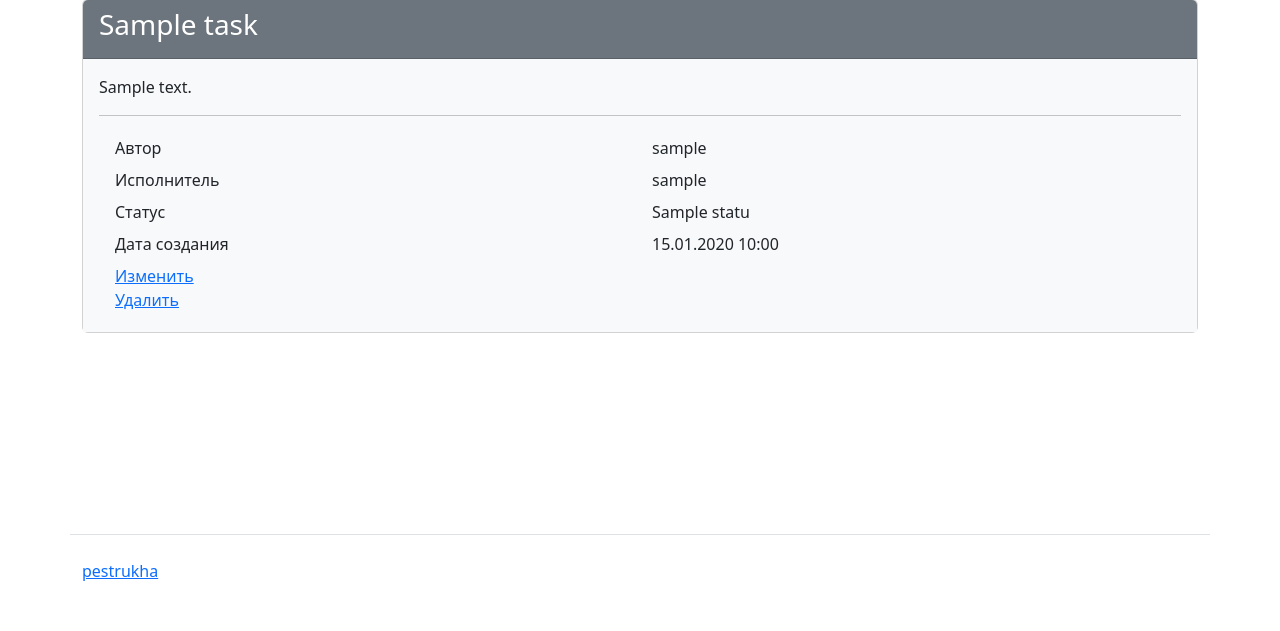
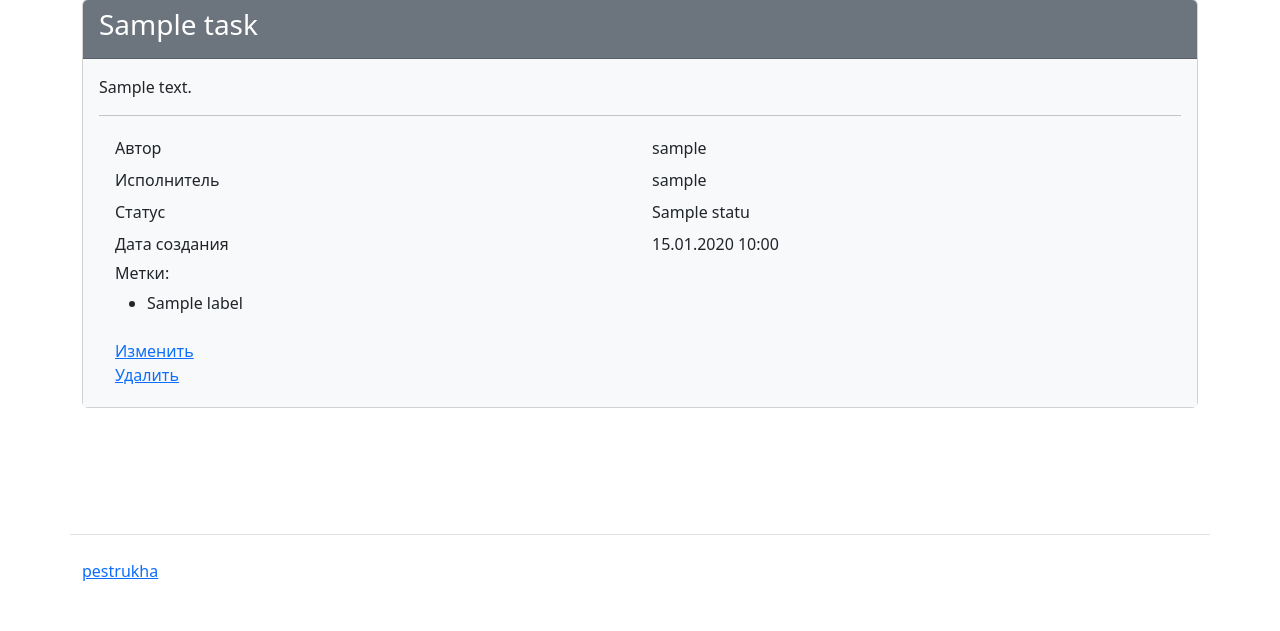
Before and after one commit to pestrukha/python-project-52, a Django app: page /tasks/1/ in a window 1280 px wide. Shown: the part 169-800 px from the top of the page. Run offline with Django 5.2, Linux system fonts and the light colour scheme; a user stored in the database is signed in; tables that the repository leaves empty hold one stand-in row (values such as "Sample post"); some libraries are stand-ins or nearby versions.

Commit message:
add TaskLabelDependence

```diff
--- a/task_manager/tasks/forms.py
+++ b/task_manager/tasks/forms.py
@@ -6,4 +6,4 @@ class TaskForm(forms.ModelForm):
 
     class Meta:
         model = Task
-        fields = ('name', 'description', 'status', 'executor')
+        fields = ('name', 'description', 'status', 'executor', 'labels')
--- a/task_manager/tasks/models.py
+++ b/task_manager/tasks/models.py
@@ -1,5 +1,6 @@
 from django.db import models
 from task_manager.statuses.models import Status
+from task_manager.labels.models import Label
 from django.contrib.auth import get_user_model
 
 
@@ -22,7 +23,10 @@ class Task(models.Model):
     executor = models.ForeignKey(
         User, on_delete=models.PROTECT, related_name='executor', verbose_name='Исполнитель'
     )
-
+    labels = models.ManyToManyField(
+        Label, through='TaskLabelDependence', through_fields=('task', 'label'), blank=True,
+        related_name='labels', verbose_name='Метки'
+    )
     created_at = models.DateTimeField(
         auto_now_add=True, verbose_name='Creation date'
     )
@@ -34,3 +38,8 @@ class Task(models.Model):
 
     def __str__(self):
         return self.name
+
+
+class TaskLabelDependence(models.Model):
+    task = models.ForeignKey(Task, on_delete=models.CASCADE)
+    label = models.ForeignKey(Label, on_delete=models.PROTECT)
--- a/task_manager/templates/tasks/one_task.html
+++ b/task_manager/templates/tasks/one_task.html
@@ -29,6 +29,16 @@
                 </div>
                 <div class="row p-1">
                     <div class="col">
+                        <h6>Метки:</h6>
+                        <ul>
+                            {% for label in task.labels.all %}
+                            <li>{{ label.name }}</li>
+                            {% endfor %}
+                        </ul>
+                    </div>
+                </div>
+                <div class="row p-1">
+                    <div class="col">
                         <a href="{% url 'task_update' pk=task.pk %}">Изменить</a>
                         <br>
                         <a href="{% url 'task_delete' pk=task.pk %}">Удалить</a>
```
Also changed, not shown: task_manager/tasks/migrations/0002_alter_task_author_alter_task_description_and_more.py (added).
